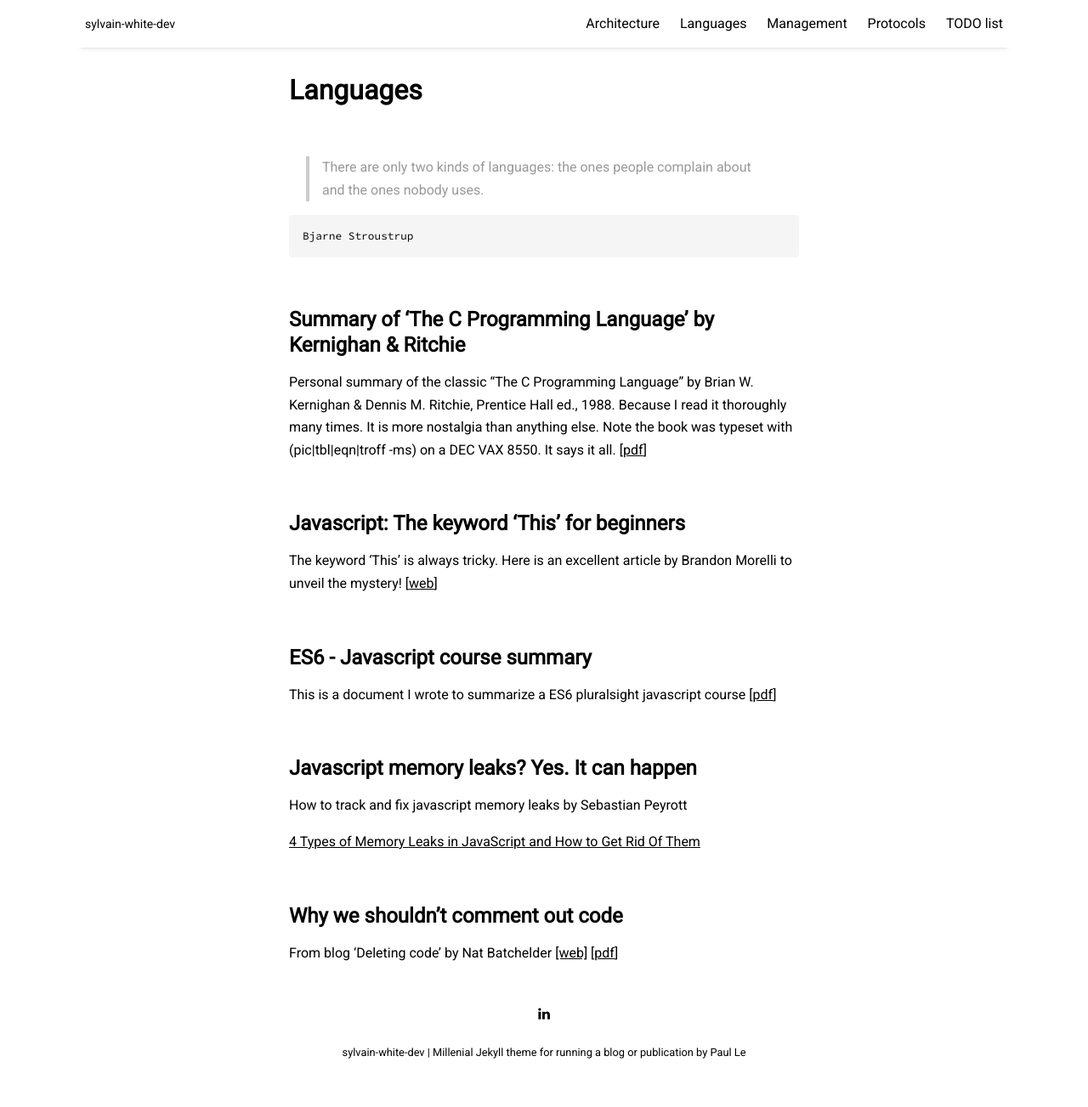
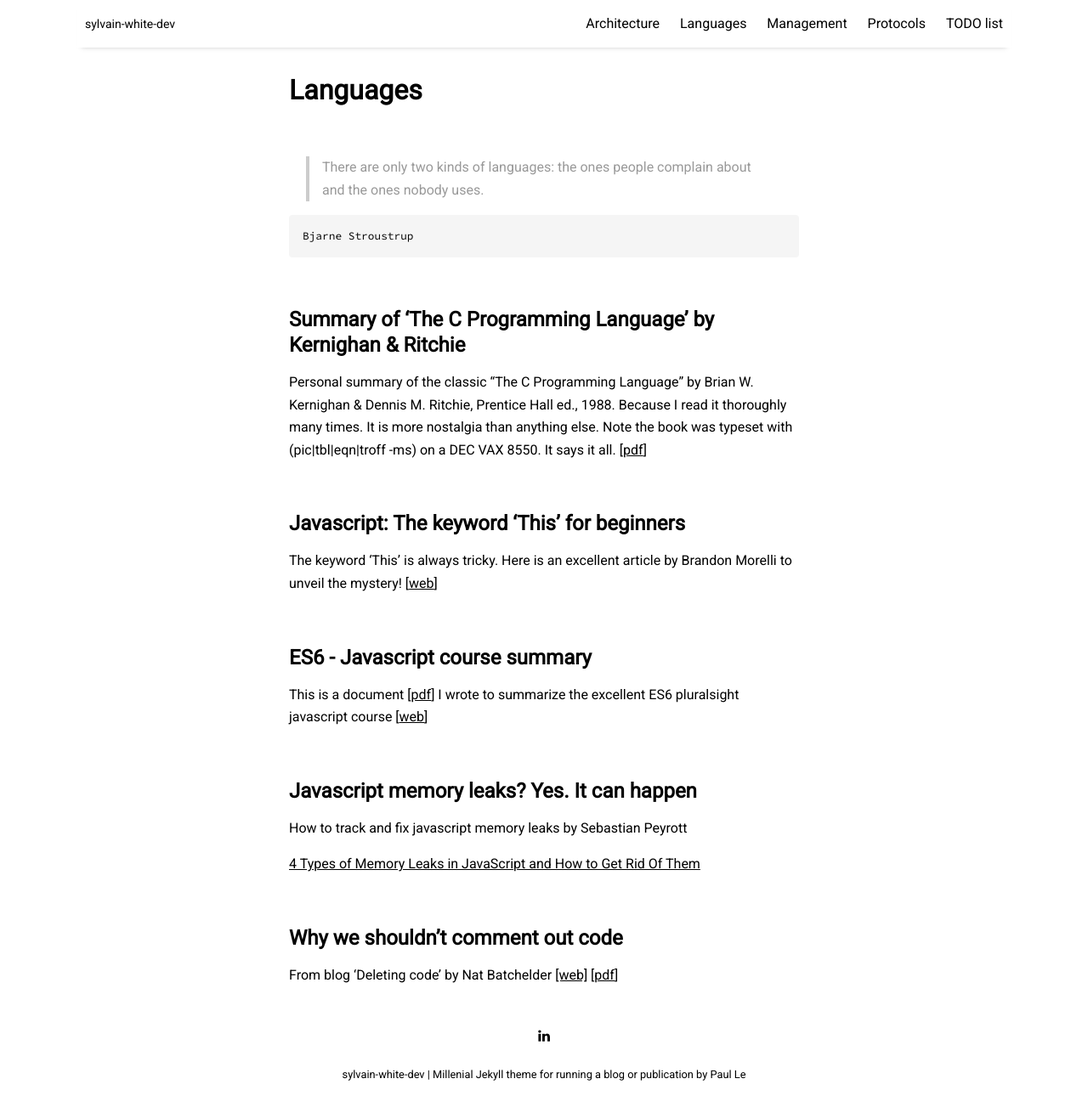
Before and after one commit to sylvainwhite/sylvain-white-dev, a Jekyll site: the page built from pages/languages.md, in a window 1280 px wide and 1303 px high. Shown: the whole window at 85% size. Built offline with Jekyll 4.4.1, drawn with Linux system fonts in a browser that asks for light colours; nearby versions of some CDN libraries.

Commit message:
Update Languages page formatting

```diff
--- a/pages/languages.md
+++ b/pages/languages.md
@@ -27,8 +27,7 @@
 
 ## ES6 - Javascript course summary
 
-This is a document I wrote to summarize a ES6 pluralsight javascript course
-[[pdf]({{ site.github.url }}/resources/es6JavascriptCourseSummary.pdf){:target="_blank"}]
+This is a document [[pdf]({{ site.github.url }}/resources/es6JavascriptCourseSummary.pdf){:target="_blank"}] I wrote to summarize the excellent ES6 pluralsight javascript course [[web](https://www.pluralsight.com/courses/javascript-fundamentals-es6){:target="_blank"}]
 
 <br/>
 
```
